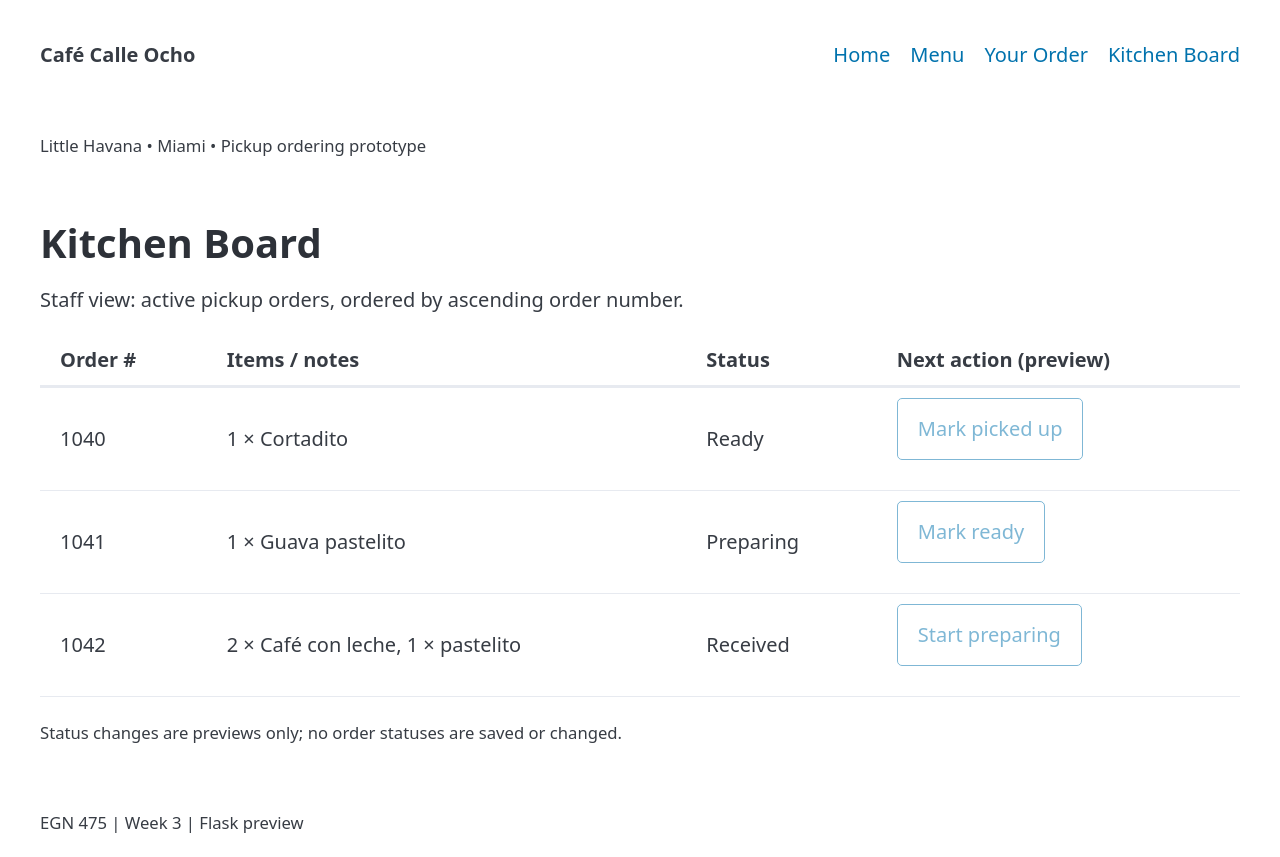
After one commit to moha20045/egn475-cafe-maidan, a Flask app: page /kitchen in a window 1280 px wide. The commit adds this page. Run offline with Flask 3, Linux system fonts and the light colour scheme; some libraries are stand-ins or nearby versions.

Commit message:
Add Kitchen Board preview

```diff
--- a/app.py
+++ b/app.py
@@ -70,6 +70,24 @@ SAMPLE_CART = [
     },
 ]
 
+SAMPLE_KITCHEN_ORDERS = [
+    {
+        "order_id": 1040,
+        "items": "1 × Cortadito",
+        "status": "Ready",
+    },
+    {
+        "order_id": 1041,
+        "items": "1 × Guava pastelito",
+        "status": "Preparing",
+    },
+    {
+        "order_id": 1042,
+        "items": "2 × Café con leche, 1 × pastelito",
+        "status": "Received",
+    },
+]
+
 
 @app.route("/", endpoint="home")
 def home():
@@ -91,6 +109,12 @@ def order_new():
     )
 
 
+@app.route("/kitchen")
+def kitchen():
+    orders = sorted(SAMPLE_KITCHEN_ORDERS, key=lambda order: order["order_id"])
+    return render_template("kitchen.html", orders=orders)
+
+
 @app.route("/menu/<int:item_id>")
 def item_detail(item_id):
     item = next((sample for sample in SAMPLE_ITEMS if sample["id"] == item_id), None)
--- a/templates/base.html
+++ b/templates/base.html
@@ -16,6 +16,7 @@
           <li><a href="{{ url_for('home') }}">Home</a></li>
           <li><a href="{{ url_for('menu') }}">Menu</a></li>
           <li><a href="{{ url_for('order_new') }}">Your Order</a></li>
+          <li><a href="{{ url_for('kitchen') }}">Kitchen Board</a></li>
         </ul>
       </nav>
     </header>
--- /dev/null
+++ b/templates/kitchen.html
@@ -0,0 +1,43 @@
+{% extends "base.html" %}
+
+{% block title %}Kitchen Board | Café Calle Ocho{% endblock %}
+
+{% block content %}
+  <h1>Kitchen Board</h1>
+  <p>Staff view: active pickup orders, ordered by ascending order number.</p>
+
+  {% if orders %}
+    <table>
+      <thead>
+        <tr>
+          <th scope="col">Order #</th>
+          <th scope="col">Items / notes</th>
+          <th scope="col">Status</th>
+          <th scope="col">Next action (preview)</th>
+        </tr>
+      </thead>
+      <tbody>
+        {% for order in orders %}
+          <tr>
+            <td>{{ order.order_id }}</td>
+            <td>{{ order["items"] }}</td>
+            <td>{{ order.status }}</td>
+            <td>
+              {% if order.status == "Received" %}
+                <button type="button" class="outline" disabled>Start preparing</button>
+              {% elif order.status == "Preparing" %}
+                <button type="button" class="outline" disabled>Mark ready</button>
+              {% elif order.status == "Ready" %}
+                <button type="button" class="outline" disabled>Mark picked up</button>
+              {% endif %}
+            </td>
+          </tr>
+        {% endfor %}
+      </tbody>
+    </table>
+  {% else %}
+    <p>No active orders.</p>
+  {% endif %}
+
+  <p><small>Status changes are previews only; no order statuses are saved or changed.</small></p>
+{% endblock %}
```
